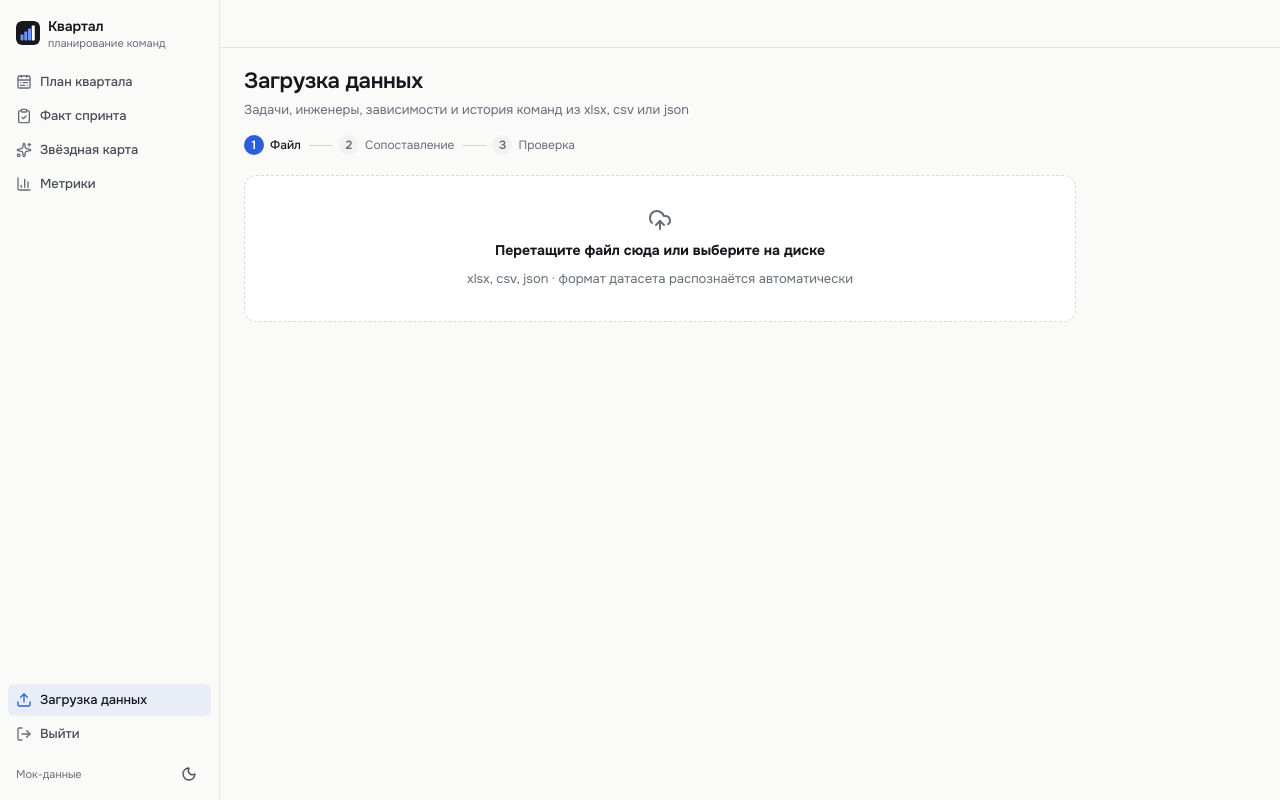
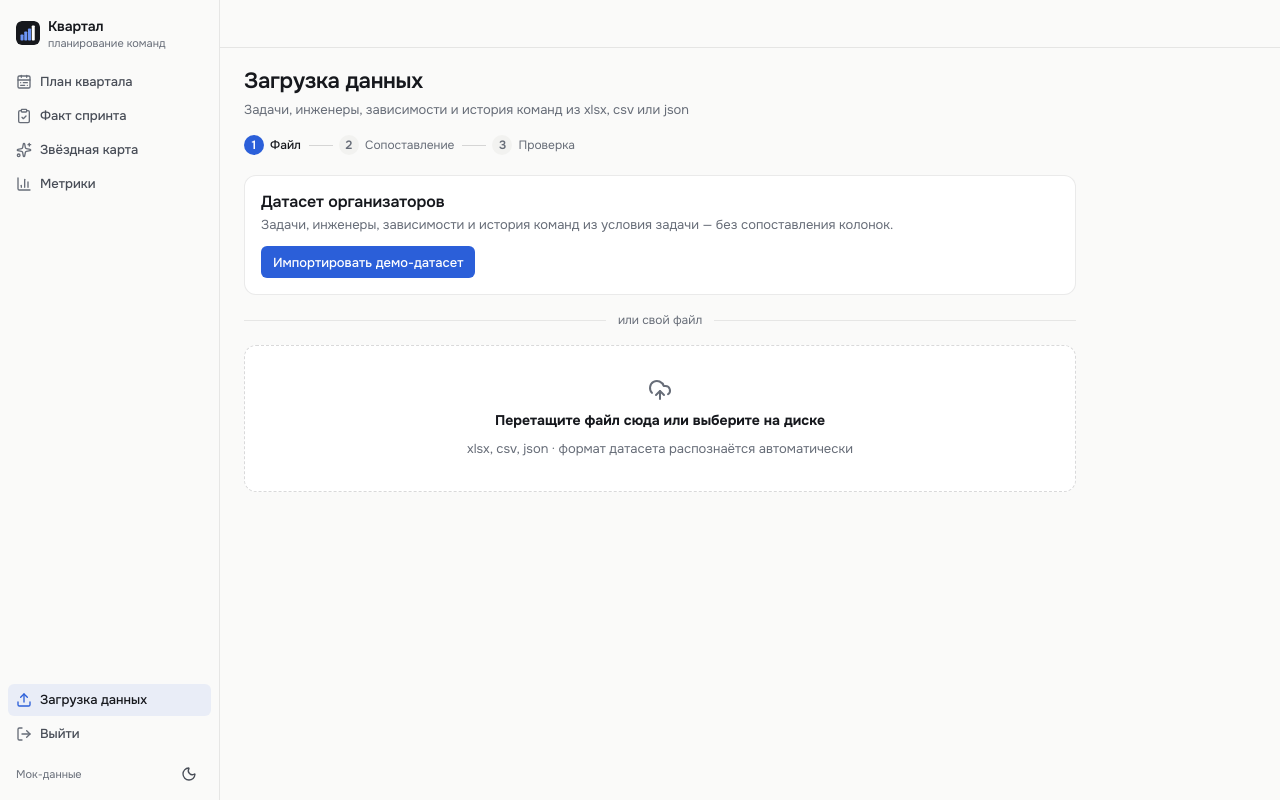
Before and after one commit to axstiz/Quarter, a React (Vite) app in the folder frontend/: page /import in a window 1280 px wide. Built offline with nearby package versions, Linux system fonts and the light colour scheme.

Commit message:
feat(data): импорт демо-датасета организаторов одной кнопкой

```diff
--- a/frontend/src/api/endpoints.ts
+++ b/frontend/src/api/endpoints.ts
@@ -25,6 +25,8 @@ import type {
 
 export const api = {
   // Стр. 0.1 — загрузка данных
+  /** Путь А: встроенный датасет организаторов одной кнопкой, без сопоставления колонок */
+  importDemo: () => request<{ status: string; counts: Record<string, number> }>('POST', '/data/import'),
   uploadFile: (file: File) => {
     const form = new FormData()
     form.append('file', file)
--- a/frontend/src/features/import/ImportPage.tsx
+++ b/frontend/src/features/import/ImportPage.tsx
@@ -51,9 +51,20 @@ export function ImportPage() {
     onError: (e) => toast.error(errorTitle(e), { description: errorHint(e) }),
   })
 
+  const demo = useMutation({
+    mutationFn: api.importDemo,
+    onSuccess: (r) => {
+      setResult({ status: 'confirmed', counts: r.counts })
+      qc.invalidateQueries()
+      toast.success('Демо-датасет импортирован')
+    },
+    onError: (e) => toast.error(errorTitle(e), { description: errorHint(e) }),
+  })
+
   const data: UploadJob | undefined = job.data ?? upload.data
   const step = result ? 3 : !data ? 0 : data.status === 'ready' ? 2 : 1
   const restart = () => {
+    demo.reset()
     upload.reset()
     confirm.reset()
     setJobId(null)
@@ -90,7 +101,19 @@ export function ImportPage() {
           {result ? (
             <Done result={result} onRestart={restart} />
           ) : !data ? (
-            <Dropzone loading={upload.isPending} error={upload.error} onFile={(f) => upload.mutate(f)} />
+            <div style={{ display: 'grid', gap: 'var(--s-4)' }}>
+              <div className="block demo-import">
+                <div>
+                  <h2>Датасет организаторов</h2>
+                  <p className="muted">Задачи, инженеры, зависимости и история команд из условия задачи — без сопоставления колонок.</p>
+                </div>
+                <Button variant="primary" loading={demo.isPending} onClick={() => demo.mutate()}>
+                  Импортировать демо-датасет
+                </Button>
+              </div>
+              <div className="or-divider"><span>или свой файл</span></div>
+              <Dropzone loading={upload.isPending} error={upload.error} onFile={(f) => upload.mutate(f)} />
+            </div>
           ) : (
             <div style={{ display: 'grid', gap: 'var(--s-4)' }}>
               <div style={{ display: 'flex', alignItems: 'center', gap: 8, flexWrap: 'wrap' }}>
--- a/frontend/src/mocks/index.ts
+++ b/frontend/src/mocks/index.ts
@@ -109,6 +109,9 @@ const on = (method: string, pattern: string, h: Handler) => routes.push([method,
 
 // --- онбординг ---
 const snapshot = ({ polls: _p, ...job }: MockJob): UploadJob => job
+
+// Мок стартует в состоянии «после импорта»; повтор импорта планы не трогает (как бэк после fix-import-preserves-plans)
+on('POST', '/data/import', () => ({ status: 'imported', counts: DATASET_CONFIRM_COUNTS }))
 
 on('POST', '/data/upload', (_p, body) => {
   const file = body instanceof FormData ? (body.get('file') as File | null) : null
--- a/frontend/src/styles/components.css
+++ b/frontend/src/styles/components.css
@@ -576,3 +576,9 @@
 .sdchart__tip { position: absolute; z-index: 5; left: 50%; bottom: calc(100% - 28px); width: max-content; max-width: 220px; padding: 6px var(--s-2); border-radius: var(--r-sm); background: var(--sheet); box-shadow: var(--shadow-lift); font-size: var(--text-xs); color: var(--ink-2); opacity: 0; pointer-events: none; transform: translate(-50%, 4px); transition: opacity var(--d-fast) ease, transform var(--d-fast) var(--ease-out); }
 .sdchart__col:hover .sdchart__tip, .sdchart__col:focus-visible .sdchart__tip { opacity: 1; transform: translate(-50%, 0); }
 @media (hover: hover) and (pointer: fine) { .sdchart__col:hover { background: var(--hover); } }
+
+/* ---------- Загрузка: демо-датасет ---------- */
+.demo-import { display: flex; flex-wrap: wrap; align-items: center; justify-content: space-between; gap: var(--s-3); padding: var(--s-4); }
+.demo-import p { margin-top: 2px; font-size: var(--text-sm); }
+.or-divider { display: flex; align-items: center; gap: var(--s-3); color: var(--ink-3); font-size: var(--text-xs); }
+.or-divider::before, .or-divider::after { content: ''; flex: 1; height: 1px; background: var(--rule); }
```
